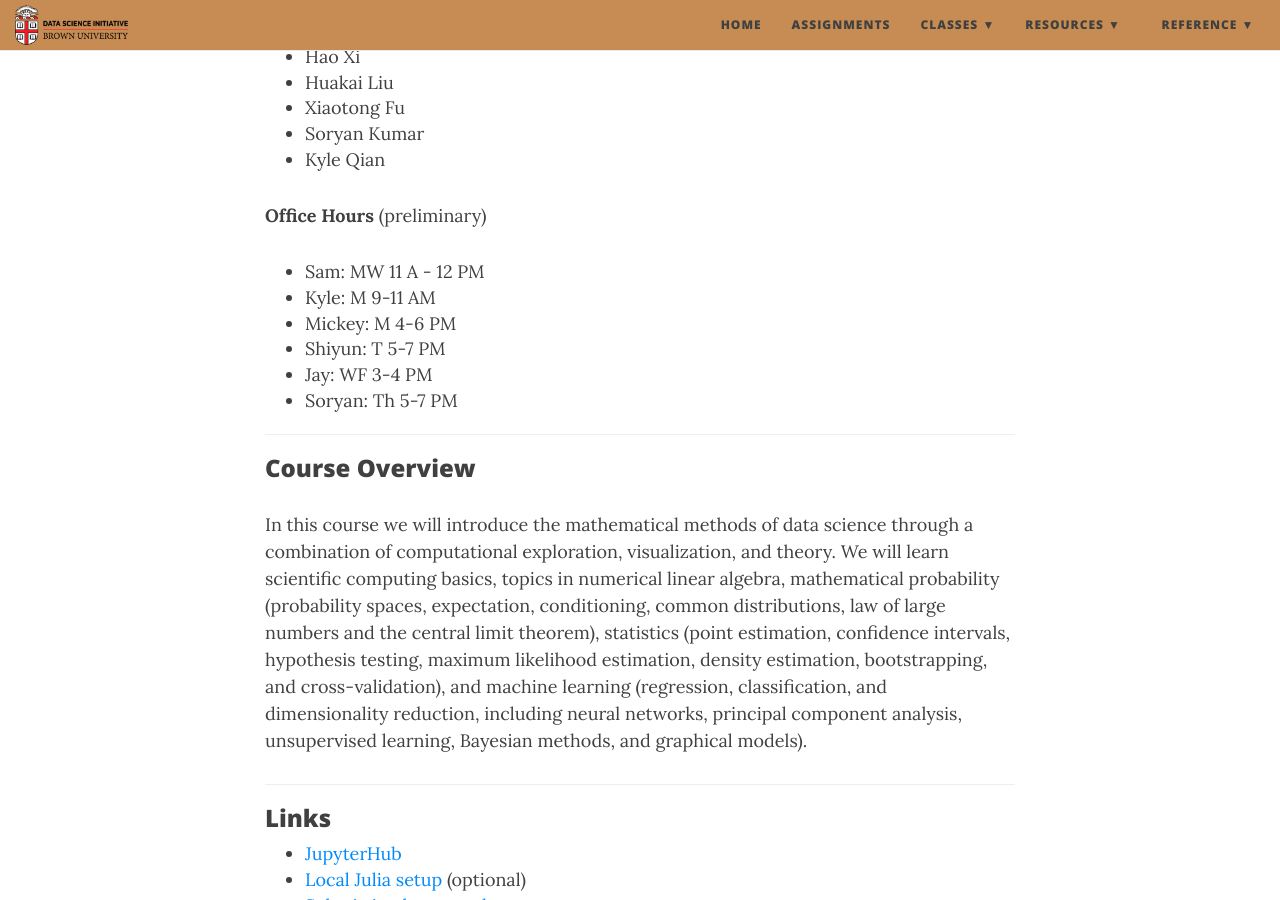
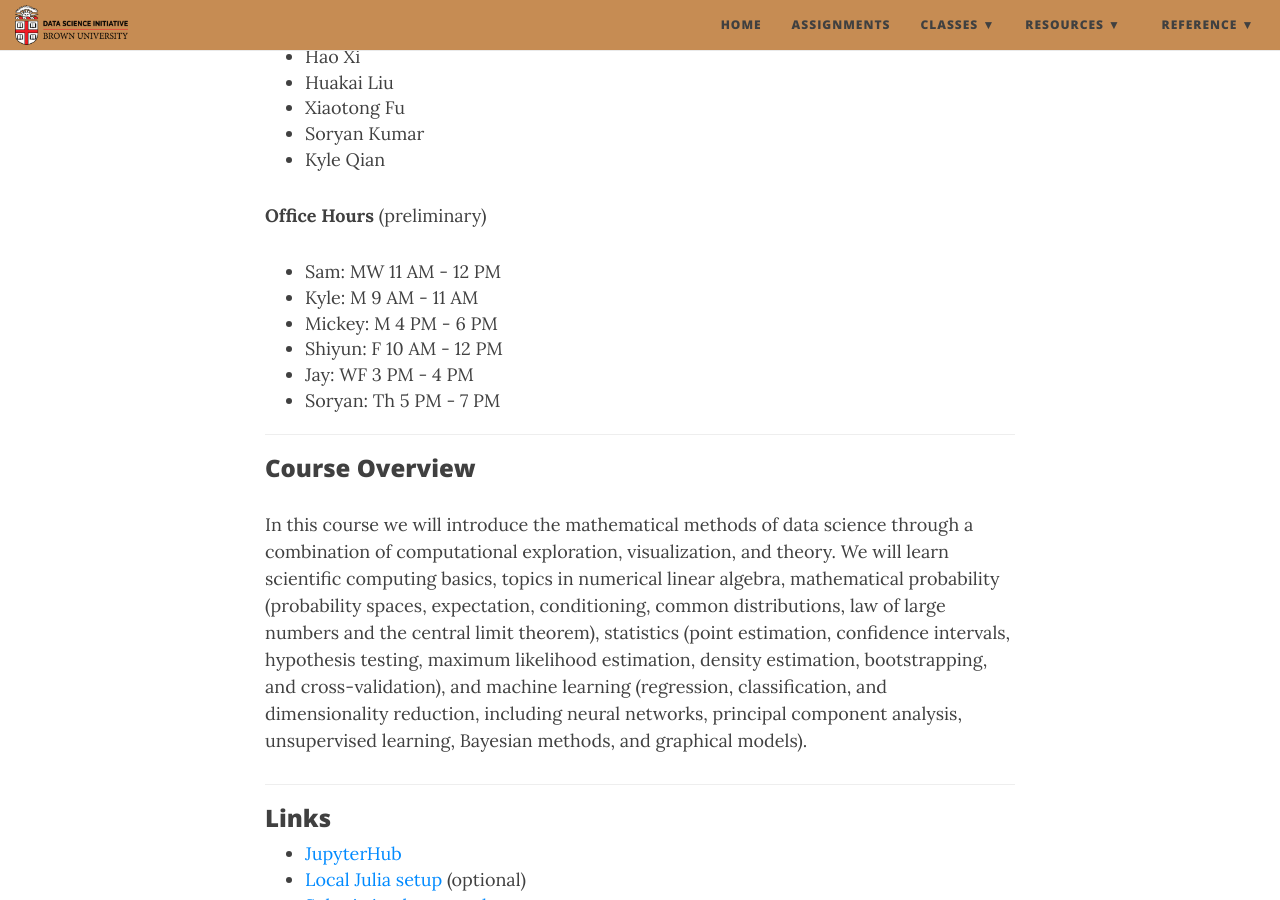
Before and after one commit to data1010/data1010.github.io, a Jekyll site: the page built from index.md, in a window 1280 px wide and 900 px high, scrolled down 558 px. Built offline with Jekyll 4.4.1, drawn with Linux system fonts in a browser that asks for light colours; nearby versions of some CDN libraries.

Commit message:
Update Irene's office hours

```diff
--- a/index.md
+++ b/index.md
@@ -25,12 +25,12 @@ Email: sswatson@brown.edu
 
 **Office Hours** (preliminary)
 
-* Sam: MW 11 A - 12 PM
-* Kyle: M 9-11 AM
-* Mickey: M 4-6 PM
-* Shiyun: T 5-7 PM
-* Jay: WF 3-4 PM
-* Soryan: Th 5-7 PM
+* Sam: MW 11 AM - 12 PM
+* Kyle: M 9 AM - 11 AM
+* Mickey: M 4 PM - 6 PM
+* Shiyun: F 10 AM - 12 PM
+* Jay: WF 3 PM - 4 PM
+* Soryan: Th 5 PM - 7 PM
 
 ---
 
```
